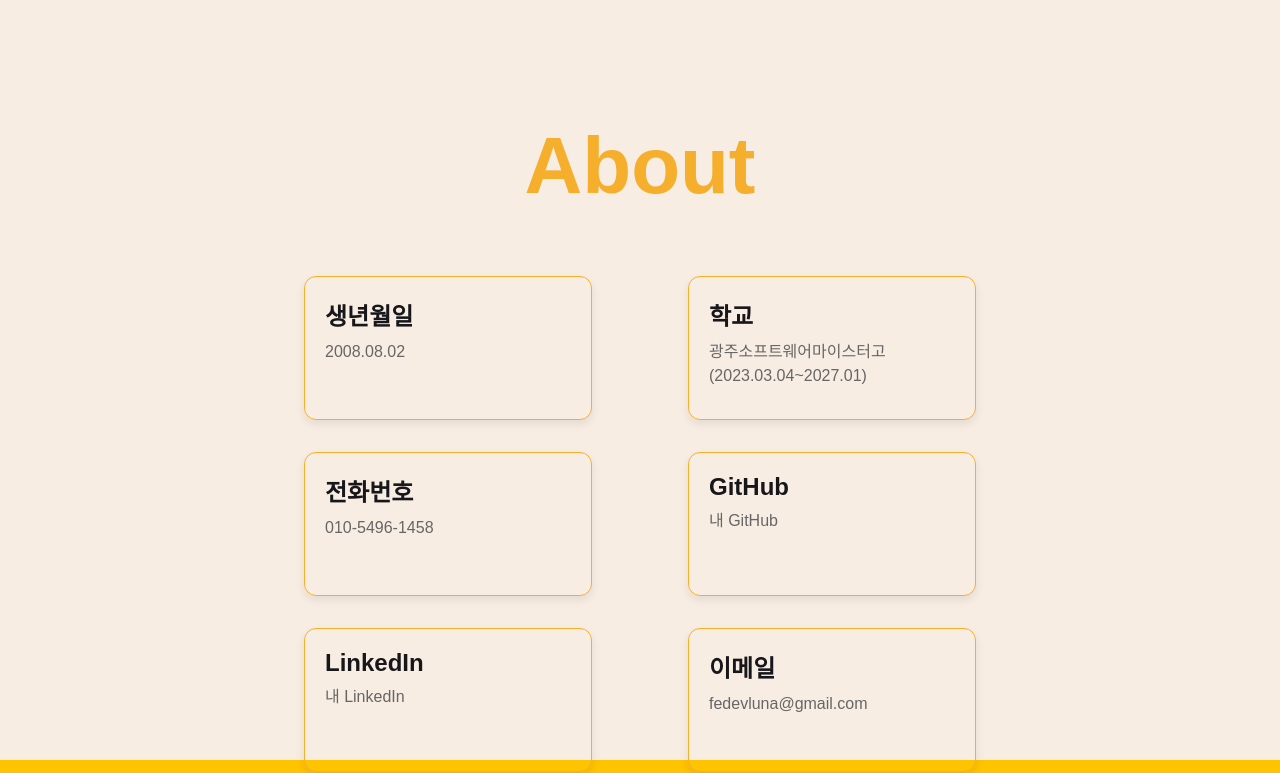
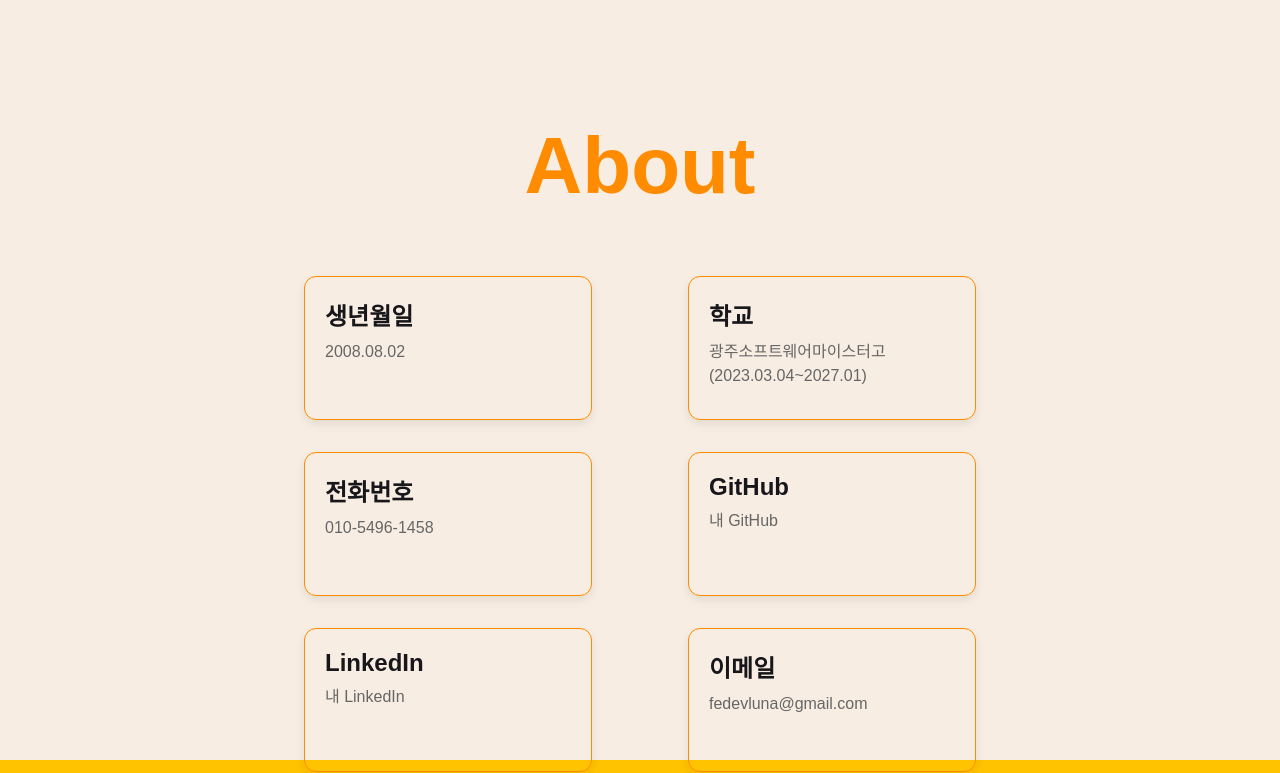
Before and after one commit to h-0y28/h-0y28, a React (Vite) app: page / in a window 1280 px wide. Shown: the part 840-1613 px from the top of the page. Built offline with nearby package versions, Linux system fonts and the light colour scheme; a web font is replaced by a local one.

Commit message:
style: change highlight color

```diff
--- a/src/styles/theme.ts
+++ b/src/styles/theme.ts
@@ -5,7 +5,7 @@ export const theme = {
     background: "#F7EDE2", // 배경 색상
     black: "#17171B",
     white: "#ffffff",
-    highlight: "#F6AE2D", // 포인트 색상 - 노랑
+    highlight: "#FF8C00 ", // 포인트 색상 - 주황
     // accent: "#FFC300", // 강조 색상 - 노랑
   },
   fonts: {
```
